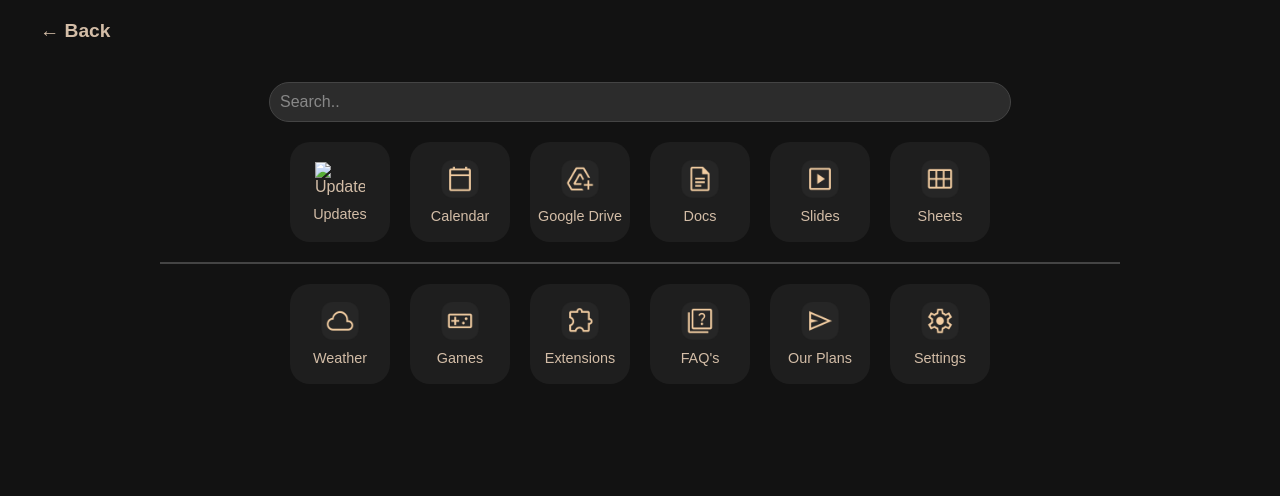
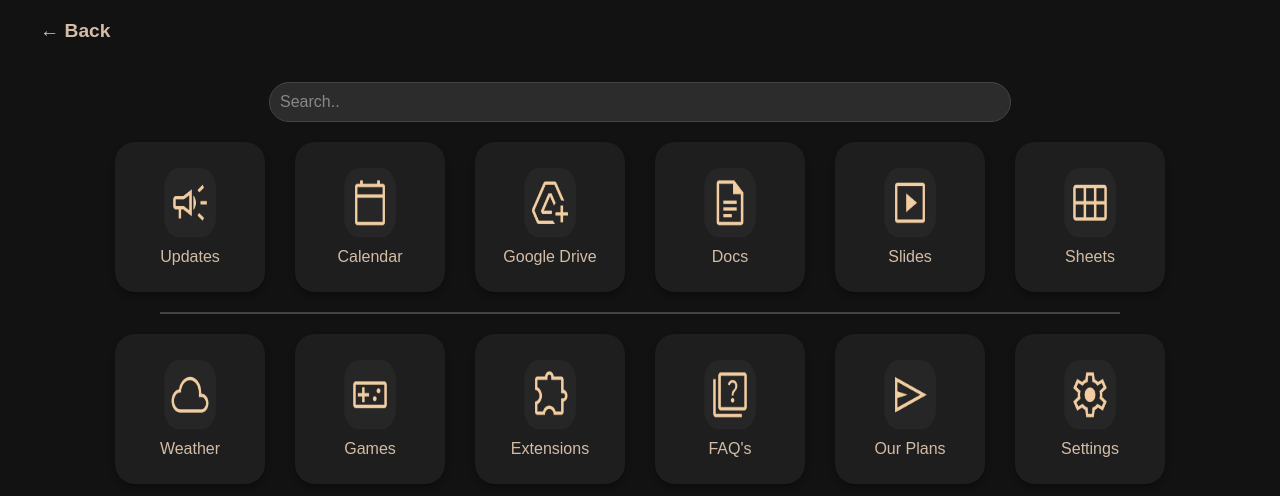
Before and after one commit to C726-1/finder.github.io, a plain HTML site: page apps.html in a window 1280 px wide. Drawn offline with Linux system fonts and the light colour scheme.

Commit message:
Update apps.html

```diff
--- a/apps.html
+++ b/apps.html
@@ -55,7 +55,7 @@
         .icon-grid {
             display: flex;
             flex-wrap: wrap;
-            gap: 20px;
+            gap: 30px;
             justify-content: center;
         }
 
@@ -64,21 +64,31 @@
             flex-direction: column;
             align-items: center;
             justify-content: center;
-            width: 100px;
-            height: 100px;
+            width: 150px;
+            height: 150px;
             background-color: #1e1e1e;
             border-radius: 20px;
             text-align: center;
+            box-shadow: 0 4px 6px rgba(0, 0, 0, 0.3);
+            cursor: pointer;
+            transition: transform 0.2s, box-shadow 0.2s;
+            text-decoration: none;
+        }
+
+        .icon:hover {
+            transform: scale(1.1);
+            box-shadow: 0 6px 12px rgba(0, 0, 0, 0.5);
         }
 
         .icon img {
-            width: 50%;
+            width: 70px;
+            height: 70px;
             margin-bottom: 10px;
         }
 
         .icon p {
             margin: 0;
-            font-size: 0.9rem;
+            font-size: 1rem;
             color: #d3bda7;
         }
 
@@ -102,30 +112,30 @@
 
         <!-- Icon Grid Section 1 -->
         <div class="icon-grid">
-            <div class="icon">
-                <img src="updates.png" alt="Updates">
+            <a href="#" class="icon">
+                <img src="announcments.png" alt="Updates">
                 <p>Updates</p>
-            </div>
-            <div class="icon">
+            </a>
+            <a href="#" class="icon">
                 <img src="calendar.png" alt="Calendar">
                 <p>Calendar</p>
-            </div>
-            <div class="icon">
+            </a>
+            <a href="#" class="icon">
                 <img src="drive.png" alt="Google Drive">
                 <p>Google Drive</p>
-            </div>
-            <div class="icon">
+            </a>
+            <a href="#" class="icon">
                 <img src="docs.png" alt="Docs">
                 <p>Docs</p>
-            </div>
-            <div class="icon">
+            </a>
+            <a href="#" class="icon">
                 <img src="slides.png" alt="Slides">
                 <p>Slides</p>
-            </div>
-            <div class="icon">
+            </a>
+            <a href="#" class="icon">
                 <img src="sheets.png" alt="Sheets">
                 <p>Sheets</p>
-            </div>
+            </a>
         </div>
 
         <!-- Divider -->
@@ -133,30 +143,30 @@
 
         <!-- Icon Grid Section 2 -->
         <div class="icon-grid">
-            <div class="icon">
+            <a href="#" class="icon">
                 <img src="weather.png" alt="Weather">
                 <p>Weather</p>
-            </div>
-            <div class="icon">
+            </a>
+            <a href="#" class="icon">
                 <img src="games.png" alt="Games">
                 <p>Games</p>
-            </div>
-            <div class="icon">
+            </a>
+            <a href="#" class="icon">
                 <img src="extensions.png" alt="Extensions">
                 <p>Extensions</p>
-            </div>
-            <div class="icon">
-                <img src="FAQ'S.png" alt="FAQ's">
+            </a>
+            <a href="#" class="icon">
+                <img src="FAQ's.png" alt="FAQ's">
                 <p>FAQ's</p>
-            </div>
-            <div class="icon">
+            </a>
+            <a href="#" class="icon">
                 <img src="plans.png" alt="Our Plans">
                 <p>Our Plans</p>
-            </div>
-            <div class="icon">
+            </a>
+            <a href="#" class="icon">
                 <img src="settings.png" alt="Settings">
                 <p>Settings</p>
-            </div>
+            </a>
         </div>
     </div>
 </body>
```
